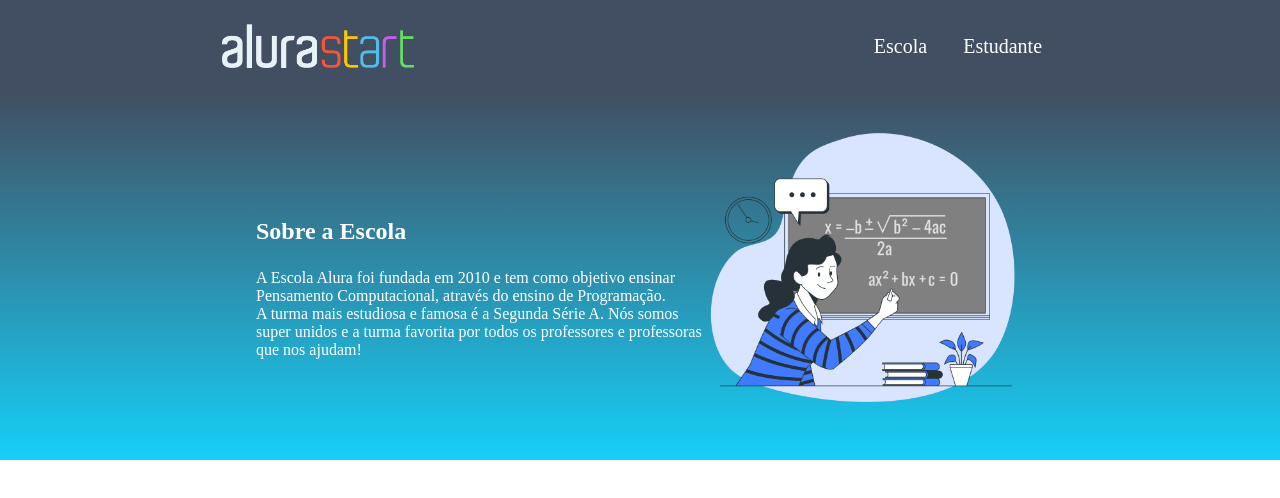
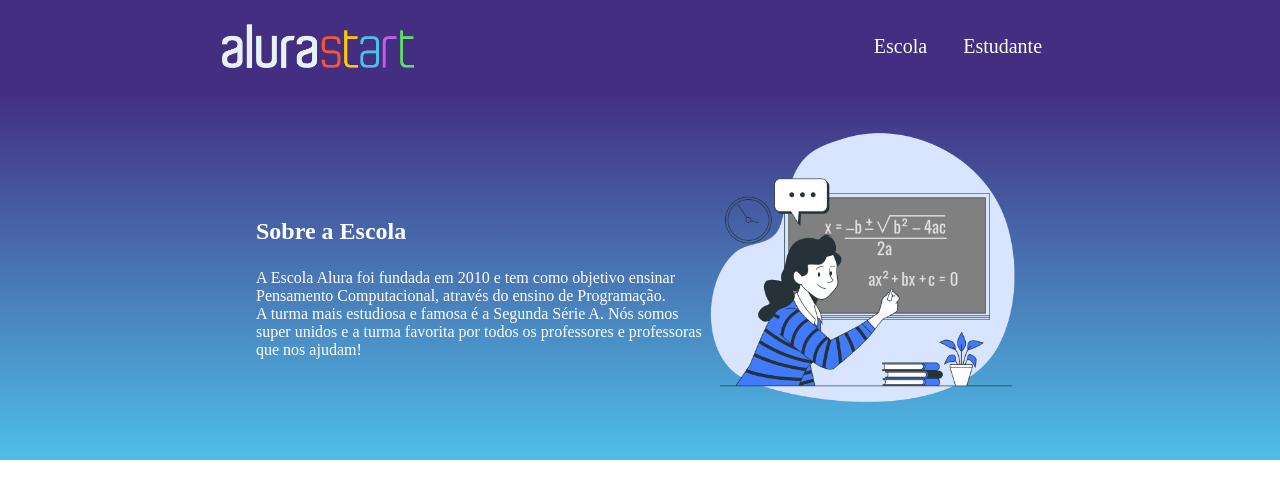
Before and after one commit to EJzinho/site-escola, a plain HTML site: page index.html in a window 1280 px wide. Drawn offline with Linux system fonts and the light colour scheme.

Commit message:
Add files via upload

```diff
--- a/style.css
+++ b/style.css
@@ -4,7 +4,7 @@
 }
 
 .cabecalho {
-    background-color: #424E61;
+    background-color: #432E81;
     color: white;
     display: flex;
     justify-content: space-around;
@@ -27,7 +27,7 @@
 }
 
 .escola{
-    background-image: linear-gradient(#424E61,#16CFF8);
+    background-image: linear-gradient(#432E81,#4EBFE9);
     color:white;
     display: flex;
     justify-content: center;
```
